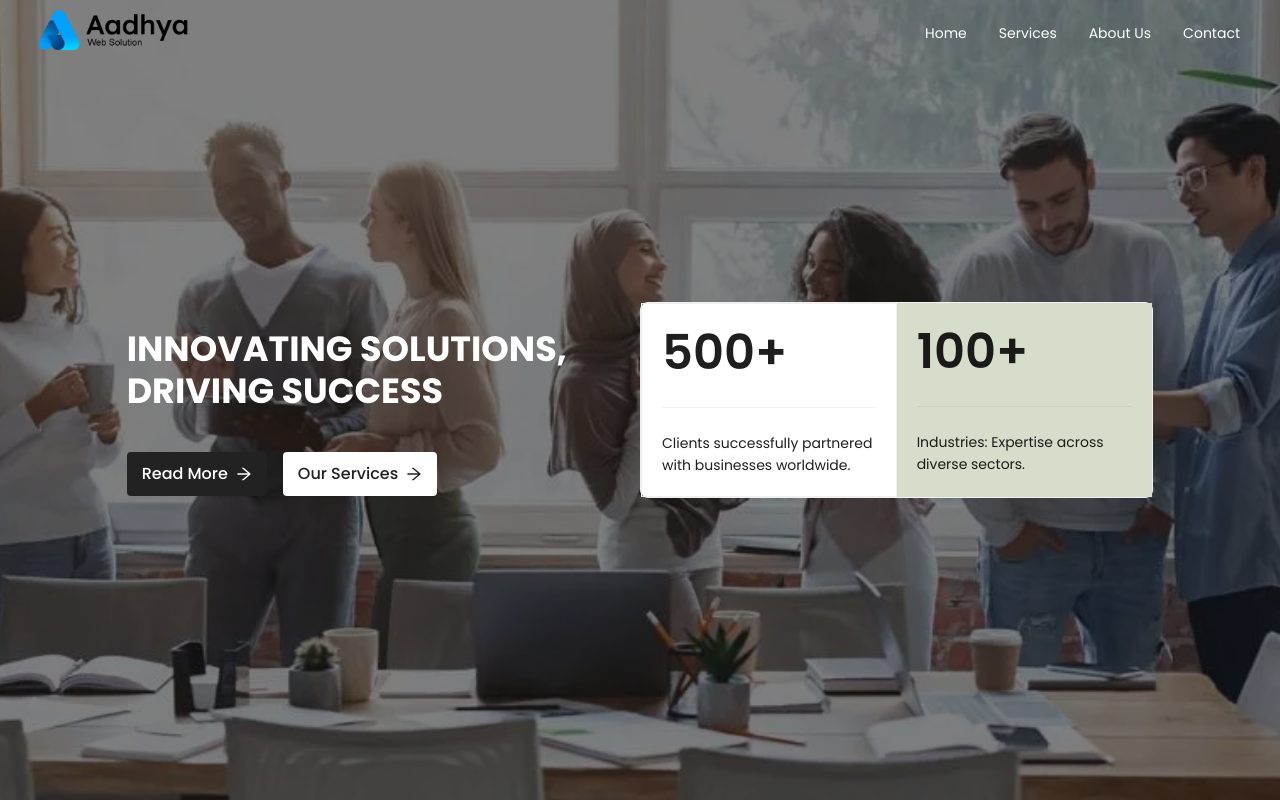
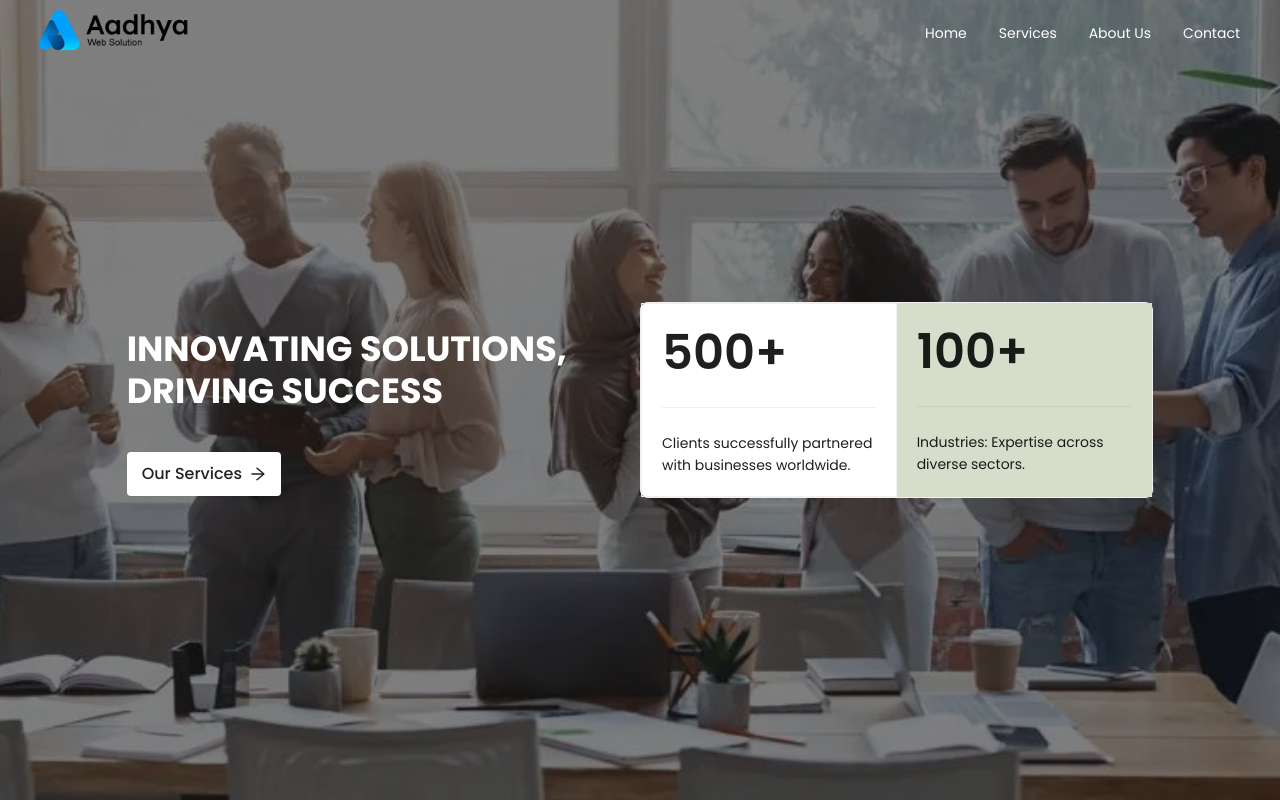
Before and after one commit to saiyashwanthsomavarapu/websolutions, a React (Vite) app: page / in a window 1280 px wide. Shown: the top 800 px of the page. Built offline with nearby package versions, Linux system fonts and the light colour scheme; a web font is replaced by a local one.

Commit message:
removed the read more

```diff
--- a/src/pages/HomeScreens/Intro.tsx
+++ b/src/pages/HomeScreens/Intro.tsx
@@ -89,9 +89,9 @@ const Intro = () => {
                         </Title>
 
                         <Space size="middle">
-                            <Button size="large" style={darkButtonStyle}>
+                            {/* <Button size="large" style={darkButtonStyle}>
                                 Read More <ArrowRightOutlined />
-                            </Button>
+                            </Button> */}
                             <Button size="large" style={lightButtonStyle}>
                                 Our Services <ArrowRightOutlined />
                             </Button>
```
